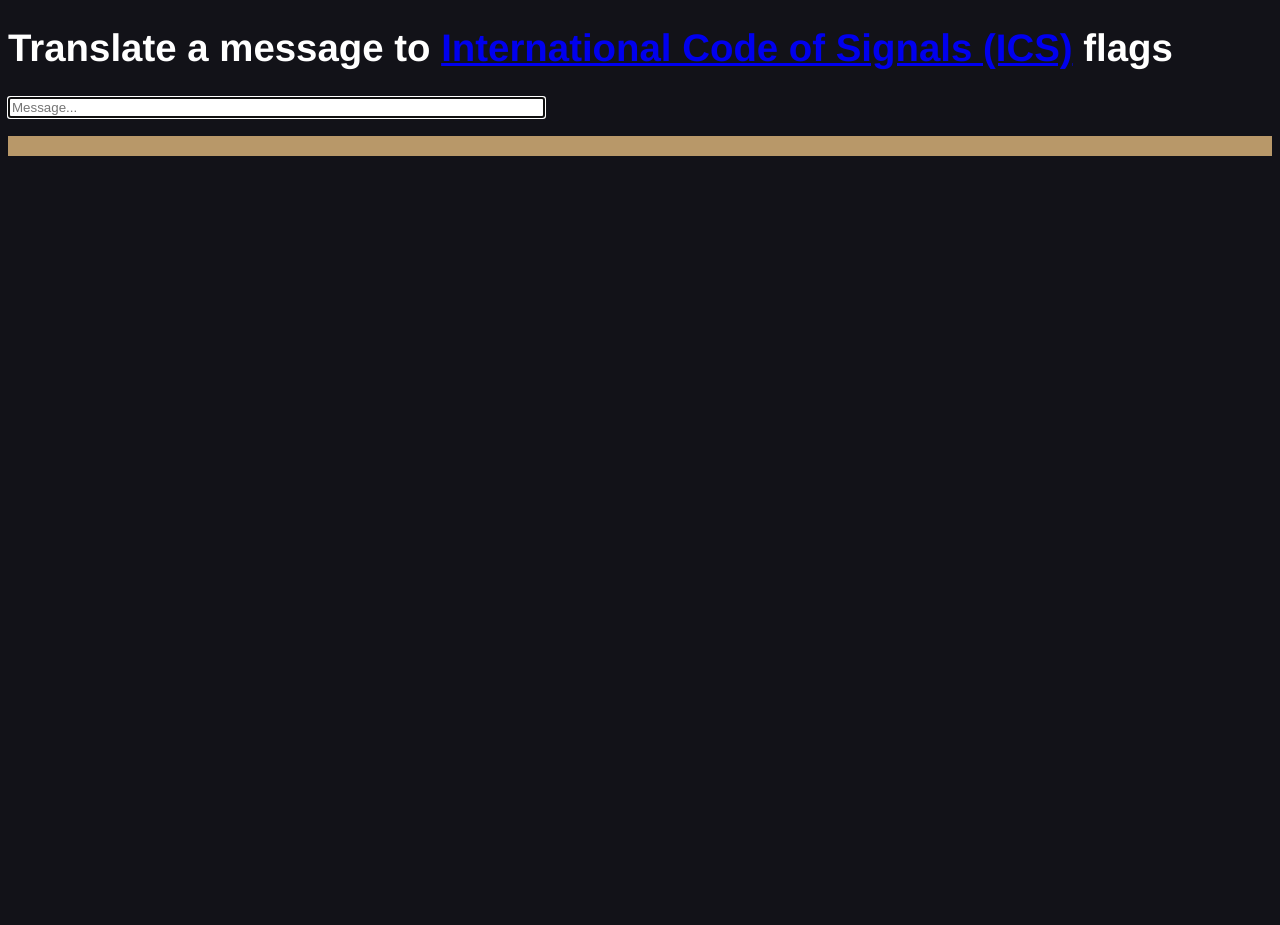
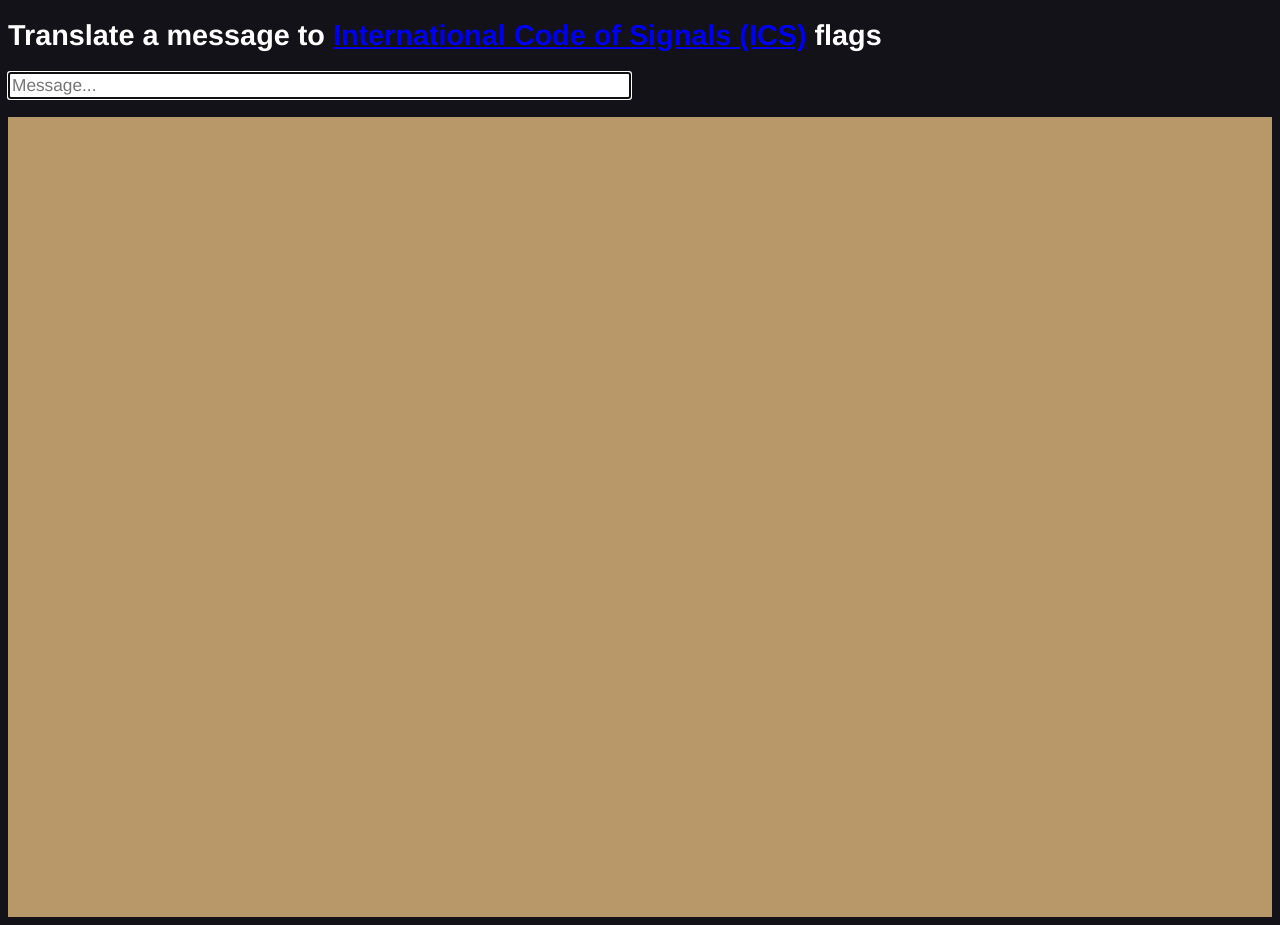
Before and after one commit to idculver27/idculver.net, a PHP site: page /icsflags.html in a window 1280 px wide. Before the commit the page ends 156 px from the top, so only its background shows below. Run offline with PHP 8.4, Linux system fonts and the light colour scheme.

Commit message:
style tweaks

```diff
--- a/styles.css
+++ b/styles.css
@@ -5,25 +5,21 @@ body {
 h1 {
     color: white;
     font-family: "Helvetica";
-    font-size: "200%"
-}
-p {
-    color: white;
-    font-family: "Helvetica";
-    font-size: 120%;
+    font-size: 150%;
 }
 .entry {
     color: white;
     font-family: "Helvetica";
     font-size: 120%;
 }
-button {
+input {
     font-family: "Helvetica";
+    font-size: 90%;
 }
 .flagsfield {
     background-color: #b89869;
     width: 100%;
-    height: 100%;
+    height: 100vh;
 }
 table, td {
     padding: 10px;
```
